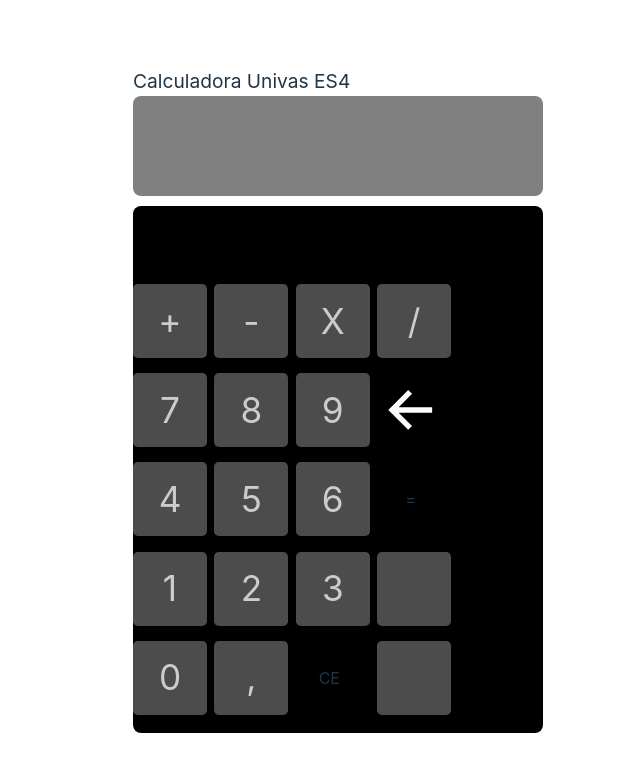
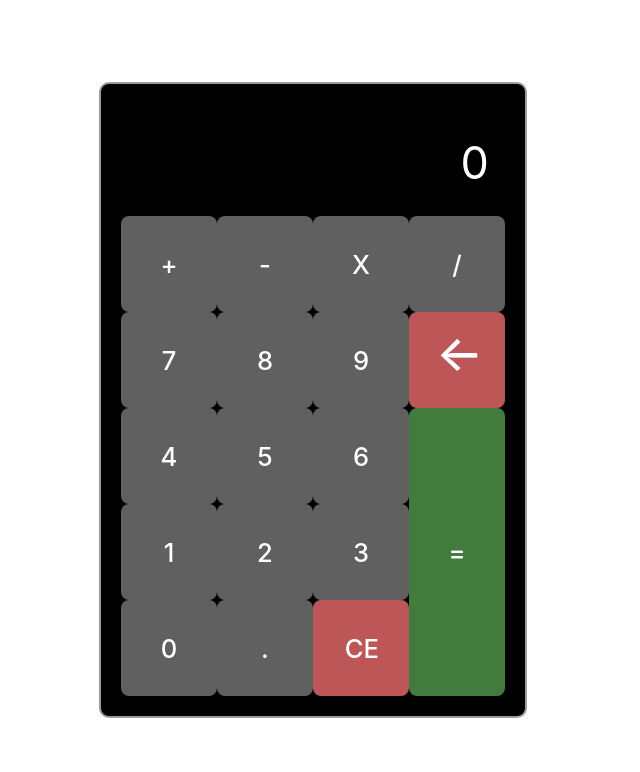
Before and after one commit to marciofaria9/eg4-calculadora, a React (Vite) app: page / in a window 1280 px wide. Shown: the top 772 px of the page, without its empty margins (327-967 px from the left). Built offline with nearby package versions, Linux system fonts and the light colour scheme.

Commit message:
Atualização do projeto

```diff
--- a/src/App.tsx
+++ b/src/App.tsx
@@ -1,11 +1,13 @@
+/* eslint-disable react/react-in-jsx-scope */
 import './App.css';
-import { Calculator } from './Calculator';
+
+import { Calc } from './components/calculator';
 
 function App() {
 
   return (
     <div>
-     <Calculator />
+     <Calc />
     </div>
   )
 }
--- a/src/Calculator.tsx
+++ /dev/null
@@ -1,48 +0,0 @@
-import { ButtonContainer, Input } from "./components/styles"
-import { Button, ButtonGrenn, ButtonRed, ContainerCalc, Header } from "./styles"
-import seta from './assets/seta.svg';
-
-
-export const Calculator = () => {
-  return (
-    <>
-      <ContainerCalc>
-        <Header>
-          Calculadora Univas ES4
-        </Header>
-
-        <Input>
-
-        </Input>
-        <ButtonContainer>
-
-            <Button> + </Button>
-            <Button> - </Button>
-            <Button> X </Button>
-            <Button> / </Button>
-
-            <Button> 7 </Button>
-            <Button> 8 </Button>
-            <Button> 9 </Button>
-            <ButtonRed><img src={seta} alt='seta' /></ButtonRed>
-
-            <Button> 4 </Button>
-            <Button> 5 </Button>
-            <Button> 6 </Button>
-            <ButtonGrenn> = </ButtonGrenn>
-
-            <Button> 1 </Button>
-            <Button> 2 </Button>
-            <Button> 3 </Button>
-            <Button />
-
-            <Button> 0 </Button>
-            <Button> , </Button>
-            <ButtonRed> CE </ButtonRed>
-            <Button />
-        </ButtonContainer>
-
-      </ContainerCalc>
-    </>
-  )
-}
--- /dev/null
+++ b/src/components/calculator/index.tsx
@@ -0,0 +1,159 @@
+import { useState } from 'react';
+import  './styles.css';
+
+export const Calc = () => {
+    const [valorTela, setValorTela] = useState('')
+    const [result, setResult] = useState(0)
+    const [acumul, setAcumul] = useState(0)
+    const [operacao, setOperacao] = useState(false)
+
+    const addDigitTela = (d: any) => {
+      if ((d == '+' || d == '-' || d == '*' || d == '/') && operacao) {
+        setOperacao(false)
+        setValorTela(result + d)
+        return
+      }
+
+      if (operacao) {
+        setValorTela(d)
+        setOperacao(false)
+        return
+      }
+
+      const valorDigitadoTela = valorTela + d
+      setValorTela(valorDigitadoTela)
+    }
+
+    const limparMemor = () => {
+      setOperacao(false)
+      setValorTela('')
+      setResult(0)
+      setAcumul(0)
+      return
+    }
+
+    const operation = (op: any) => {
+        //backspace
+      if (op == 'bs') {
+        let vTela = valorTela
+        vTela = vTela.substring(0, (vTela.length - 1))
+        setValorTela(vTela)
+        setOperacao(false)
+        result
+      }
+      try {
+        const r = eval(valorTela)
+        setAcumul(r)
+        setResult(r)
+        setOperacao(true)
+
+      } catch {
+       setResult(parseInt('ERRO'));
+      }
+    }
+
+  return (
+    <div
+      className="calculator-grid"
+      style={{
+        backgroundColor: 'black',
+        padding: "20px",
+        border: "2px solid #9C9C9C",
+        borderRadius: "10px"
+      }}
+      >
+      <div className="output">
+        <div
+          style={{ fontSize: '35px', color: 'white' }}>
+          {valorTela}
+        </div>
+        <div
+          style={{ fontSize: '45px', color: 'white' }}>
+          {result}
+        </div>
+      </div>
+
+      <button
+         style={{ backgroundColor: '#606060' }}
+         onClick={() => addDigitTela('+')}
+      > + </button>
+      <button
+        style={{ backgroundColor: '#606060' }}
+        onClick={() => addDigitTela('-')}
+      > - </button>
+      <button
+        style={{ backgroundColor: '#606060' }}
+        onClick={() => addDigitTela('*')}
+      > X </button>
+      <button
+        style={{ backgroundColor: '#606060' }}
+        onClick={() => addDigitTela('/')}
+      > / </button>
+
+      <button
+        style={{ backgroundColor: '#606060' }}
+        onClick={() => addDigitTela('7')}
+      > 7 </button>
+      <button
+        style={{ backgroundColor: '#606060' }}
+        onClick={() => addDigitTela('8')}
+      > 8 </button>
+      <button
+        style={{ backgroundColor: '#606060' }}
+        onClick={() => addDigitTela('9')}
+      > 9 </button>
+      <button style={{
+        fontSize: '50px',
+        padding: '0px 0px 15px 5px',
+        backgroundColor: '#BD5757' }}
+        onClick={() => operation('bs')}  >
+          &larr;
+      </button>
+
+      <button
+        style={{ backgroundColor: '#606060' }}
+        onClick={() => addDigitTela('4')}
+      > 4 </button>
+      <button
+        style={{ backgroundColor: '#606060' }}
+        onClick={() => addDigitTela('5')}
+      > 5 </button>
+      <button
+        style={{ backgroundColor: '#606060' }}
+        onClick={() => addDigitTela('6')}
+      > 6 </button>
+      <button
+        className="span-two"
+        style={{ backgroundColor:'#437B3E' }}
+        onClick={() => operation('=')}
+      > = </button>
+
+      <button
+        style={{ backgroundColor: '#606060' }}
+        onClick={() => addDigitTela('1')}
+        > 1 </button>
+      <button
+        style={{ backgroundColor: '#606060' }}
+        onClick={() => addDigitTela('2')}
+      > 2 </button>
+      <button
+        style={{ backgroundColor: '#606060' }}
+        onClick={() => addDigitTela('3')}
+      > 3 </button>
+
+      <button
+        style={{ backgroundColor: '#606060' }}
+        onClick={() => addDigitTela('0')}
+      > 0 </button>
+      <button
+        style={{ backgroundColor: '#606060' }}
+        onClick={() => addDigitTela('.')}
+      > . </button>
+      <button
+        style={{ backgroundColor: '#BD5757' }}
+        onClick={limparMemor}
+      > CE </button>
+
+    </div>
+  )
+}
--- /dev/null
+++ b/src/components/calculator/styles.css
@@ -0,0 +1,46 @@
+*, *::before, *::after {
+  box-sizing: border-box;
+}
+
+body {
+  margin: 0;
+  background: linear-gradient(to right, "#BD5757", "#606060")
+}
+
+.calculator-grid {
+  display: grid;
+  grid-template-columns: repeat(4, 6rem);
+  grid-template-rows: minmax(7rem, auto) repeat(5, 6rem);
+}
+
+.calculator-grid > button {
+  cursor: pointer;
+  font-size: 1.6rem;
+  color: white;
+  outline: none;
+}
+
+.calculator-grid > button:hover,
+.calculator-grid > button:focus {
+
+}
+
+.span-two {
+  grid-row: span 3;
+}
+
+.output {
+  grid-column: 1 / -1;
+  display: flex;
+  flex-direction: column;
+  align-items: flex-end;
+  justify-content: space-around;
+  padding: 1rem;
+  word-wrap: break-word;
+  word-break: break-all;
+}
+
+.current-operand {
+  color: 'black';
+  font-size: 2.5rem
+}
--- a/src/components/styles.tsx
+++ /dev/null
@@ -1,31 +0,0 @@
-import styled from "styled-components";
-
-
-export const Input = styled.div`
-  width: 100%;
-  height: 50px;
-  padding: 25px;
-  font-size: 1.5rem;
-  color: '#9C9C9C';
-  background-color: gray;
-  text-align: right;
-  margin: 0px 0px 10px 0px;
-  border-radius: 0.5rem;
-`
-
-export const ButtonContainer = styled.div`
-  width: 100%;
-  padding: 80px 50px 20px 0px;
-  background-color: black;
-  min-height: 300px;
-  border-radius: 0.5rem;
-  display: grid;
-  grid-template-columns: repeat(auto-fill, minmax(60px, 65px));
-  grid-auto-rows: 70px;
-  gap: 1.2rem 0.9rem;
-  align-items: center;
-
-  @media screen and (min-width: 450px) {
-    grid-template-columns: repeat(auto-fill, minmax(65px, 67px));
-  }
-`
--- a/tsconfig.json
+++ b/tsconfig.json
@@ -1,6 +1,7 @@
 {
   "compilerOptions": {
     "target": "ESNext",
+    "types": ["@types/jest", "@testing-library/react"],
     "useDefineForClassFields": true,
     "lib": ["DOM", "DOM.Iterable", "ESNext"],
     "allowJs": false,
--- /dev/null
+++ b/webpack.config.ts
@@ -0,0 +1,39 @@
+const path = require("path");
+const HtmlWebpackPlugin = require("html-webpack-plugin");
+
+module.exports = {
+    entry: "./src/index.tsx",
+    output: { path: path.join(__dirname, "build"), filename: "index.bundle.js" },
+    mode: process.env.NODE_ENV || "development",
+    resolve: {
+        extensions: [".tsx", ".ts", ".js"],
+    },
+    devServer: { contentBase: path.join(__dirname, "src") },
+    module: {
+        rules: [
+            {
+                test: /\.(js|jsx)$/,
+                exclude: /node_modules/,
+                use: ["babel-loader"],
+            },
+            {
+                test: /\.(ts|tsx)$/,
+                exclude: /node_modules/,
+                use: ["ts-loader"],
+            },
+            {
+                test: /\.(css|scss)$/,
+                use: ["style-loader", "css-loader"],
+            },
+            {
+                test: /\.(jpg|jpeg|png|gif|mp3|svg)$/,
+                use: ["file-loader"],
+            },
+        ],
+    },
+    plugins: [
+        new HtmlWebpackPlugin({
+            template: path.join(__dirname, "src", "index.html"),
+        }),
+    ],
+};
```
Also changed, not shown: package.json (+19 -0 lines), setupTests.ts (added, +1 -0 lines), src/components/calculator/Tela.tsx (added, +17 -0 lines), .babelrc (added), .eslintrc.json (added), 2 other files (tests, documents, lock files or other folders).
